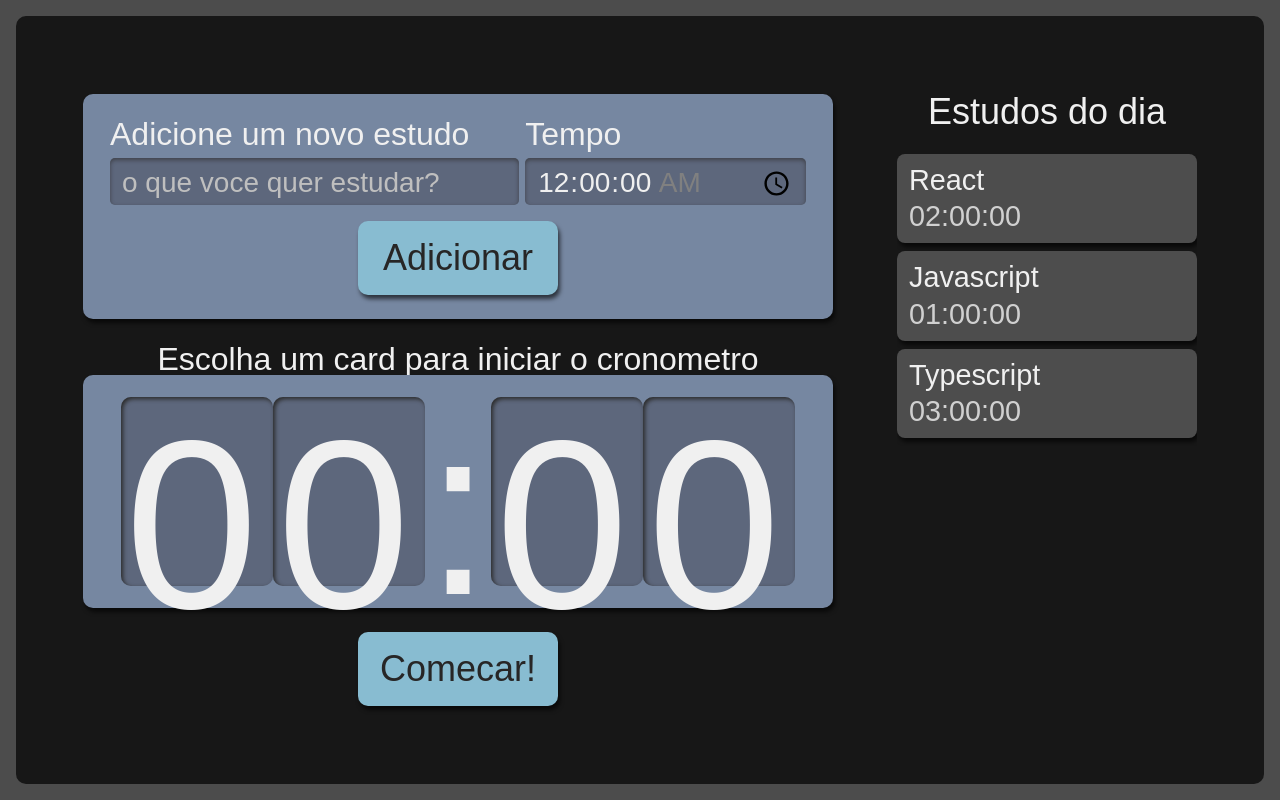
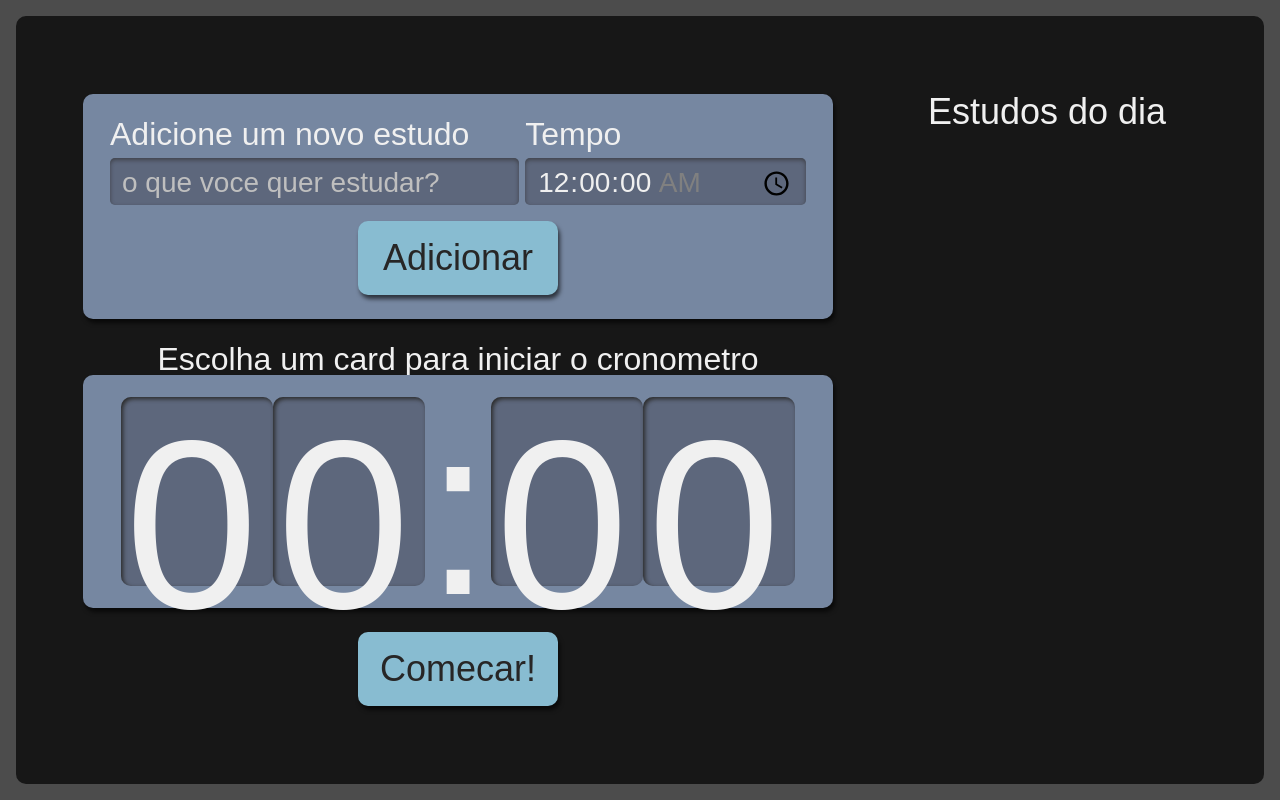
Before and after one commit to Vinisangy/foco-focus, a React (Create React App) app: page / in a window 1280 px wide. Built offline with nearby package versions, Linux system fonts and the light colour scheme.

Commit message:
manipulando state do card melhor

```diff
--- a/src/components/Botao/index.tsx
+++ b/src/components/Botao/index.tsx
@@ -3,12 +3,14 @@
 
 interface BotaoProps {
     children: React.ReactNode;
+    type?: "button" | "submit" | "reset" | undefined
   }
 
 class Botao extends React.Component <BotaoProps> {
     render() {
+        const {type = "button"} = this.props
         return(
-            <button className={style.botao}>
+            <button type={type} className={style.botao}>
                 {this.props.children}
             </button>
         )
--- a/src/components/Formulario/index.tsx
+++ b/src/components/Formulario/index.tsx
@@ -1,17 +1,33 @@
 import React from 'react';
 import Botao from '../Botao';
 import style from './Formulario.module.scss'
+import { Itarefa } from '../../types/tarefas';
 
 
-class Formulario extends React.Component {
-    state= {
+class Formulario extends React.Component<{
+    setTarefas: React.Dispatch<React.SetStateAction<Itarefa[]>>
+}> {
+    state = {
         tarefa: "",
         tempo: "00:00",
     }
 
     adicionarTarefa(evento: React.FormEvent<HTMLFormElement>) {
         evento.preventDefault();
-        console.log('state: ', this.state)
+        this.props.setTarefas(tarefasAntigas =>
+            [
+                ...tarefasAntigas,
+                {
+                    ...this.state,
+                    selecionado: false,
+                    completado: false
+                }
+            ]
+        )
+        this.setState({
+            tarefa: "",
+            tempo: "00:00"
+        })
     }
 
     render() {
@@ -25,7 +41,7 @@
                         type='text'
                         name='tarefa'
                         value={this.state.tarefa}
-                        onChange={evento => this.setState({...this.state, tarefa: evento.target.value})}
+                        onChange={evento => this.setState({ ...this.state, tarefa: evento.target.value })}
                         id='tarefa'
                         placeholder='o que voce quer estudar?'
                         required
@@ -42,14 +58,14 @@
                         step='1'
                         name='tempo'
                         value={this.state.tempo}
-                        onChange={evento => this.setState({...this.state, tempo: evento.target.value})}
+                        onChange={evento => this.setState({ ...this.state, tempo: evento.target.value })}
                         id='tempo'
                         min="00:00:00"
                         max="01:30:00"
                         required
                     />
                 </div>
-                <Botao>
+                <Botao type="submit">
                     Adicionar
                 </Botao>
             </form>
--- a/src/components/Lista/index.tsx
+++ b/src/components/Lista/index.tsx
@@ -1,25 +1,13 @@
-import React, { useState } from "react"
 import style from './Lista.module.scss'
 import Item from "./Item"
+import { Itarefa } from '../../types/tarefas'
 
-function Lista() {
-    const [tarefas, setTarefas] = useState([{
-        tarefa: 'React',
-        tempo: '02:00:00'
-    },
-    {
-        tarefa: 'Javascript',
-        tempo: '01:00:00'
-    },
-    {
-         tarefa: 'Typescript',
-        tempo: '03:00:00'
-    }])
+
+function Lista({tarefas}: {tarefas: Itarefa[]}) {
+
     return (
         <aside className={style.listaTarefas}>
-            <h2 onClick={() => {
-                setTarefas([...tarefas, { tarefa: "Estudar estado", tempo: "05:00:00"}])
-            }}> Estudos do dia </h2>
+            <h2> Estudos do dia </h2>
             <ul>
                 {tarefas.map((item, index) => (
                     <Item
--- a/src/pages/App.tsx
+++ b/src/pages/App.tsx
@@ -1,15 +1,18 @@
-import React from 'react';
+import React, { useState } from 'react';
 import Formulario from '../components/Formulario';
 import Lista from '../components/Lista';
 import style from './App.module.scss'
 import Cronometro from '../components/Cronometro';
+import { Itarefa } from '../types/tarefas';
 
 function App() {
+  const [tarefas, setTarefas] = useState<Itarefa[]>([])
+
   return (
     <div className={style.AppStyle}>
-      <Formulario/>
-      <Lista/>
-      <Cronometro/>
+      <Formulario setTarefas={setTarefas} />
+      <Lista tarefas={tarefas} />
+      <Cronometro />
     </div>
   );
 }
--- /dev/null
+++ b/src/types/tarefas.ts
@@ -0,0 +1,4 @@
+ export interface Itarefa {
+    tarefa: string,
+    tempo: string
+}
```
